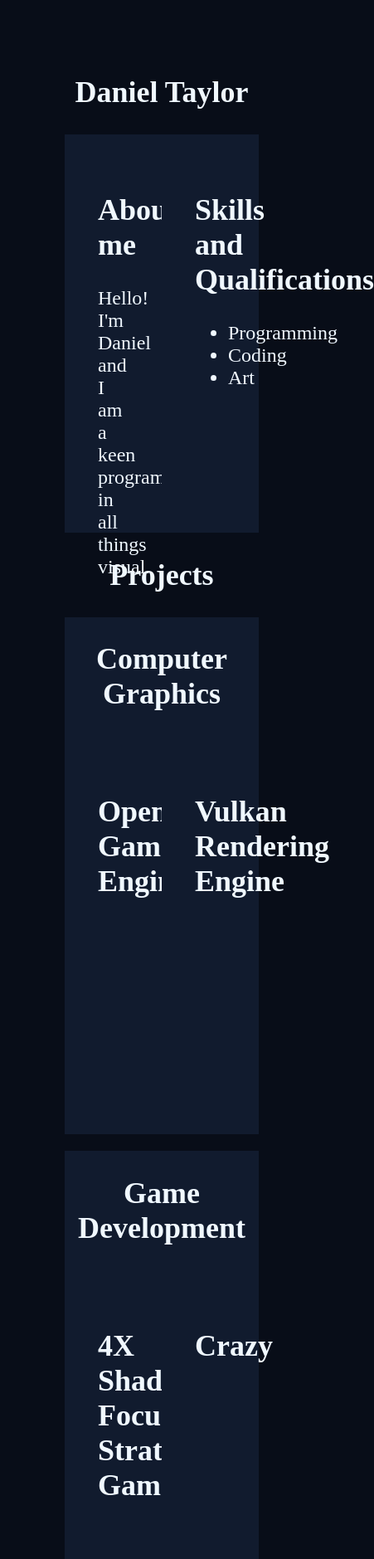
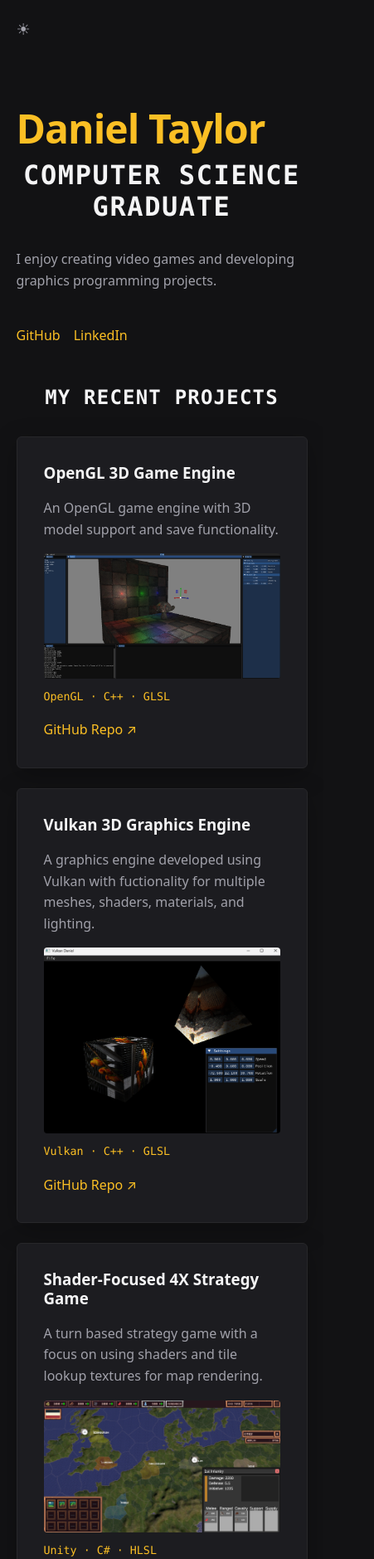
Before and after one commit to dangtaylor19/Portfolio, a plain HTML site: page index.html in a window 390 px wide. Shown: the top 1879 px of the page at 83% size, 451 px wide, since content can reach past the window. Drawn offline with Linux system fonts and the light colour scheme.

Commit message:
Initial Commit

```diff
--- a/index.html
+++ b/index.html
@@ -1,88 +1,108 @@
-<!DOCTYPE html>
+<!doctype html>
 <html lang="en">
 <head>
-        <meta charset="UTF-8" />
-        <meta http-equiv="X-UA-Compatible" content="IE-edge" />
-        <meta name="viewport" content="width=device-width, initial-scale=1.0" />
-        <title>Daniel Taylor | Portfolio</title>
-        <link rel="stylesheet" href="style.css" />
+    <meta charset="utf-8">
+    <meta name="viewport" content="width=device-width,initial-scale=1">
+    <meta name="description" content="Daniel Taylor — Computer Science Graduate">
+    <title>Daniel Taylor</title>
+    <link rel="stylesheet" href="styles.css">
 </head>
+
 <body>
-        <section class="section" id="title">
-            <div class="titlediv">
+    <header>
+        <nav>
+            <a href="#projects">Recent Projects</a>
+            <a href="#skills">Skills</a>
+            <a href="#contact">Contact</a>
+            <button id="theme" aria-label="Toggle theme">☾</button>
+        </nav>
+    </header>
+
+    <main>
+        <section class="hero">
             <h1>Daniel Taylor</h1>
+            <h2>Computer Science Graduate</h2>
+
+            <p class="intro">
+                I enjoy creating video games and developing graphics programming projects.
+            </p>
+
+            <div class="actions">
+                <a href="https://github.com/dangtaylor19" aria-label="GitHub">GitHub</a>
+                <a href="https://www.linkedin.com/in/daniel-taylor-167107242/" aria-label="LinkedIn">LinkedIn</a>
             </div>
         </section>
 
-        <section class="section" id="profile">
-            <div class="half">
-                <h2>About me</h2>
-                <p>Hello! I'm Daniel and I am a keen programmer in all things visual.</p>
+        <section id="projects">
+            <h2>My Recent Projects</h2>
+
+            <div class="projects">
+                <article>
+                    <h3>OpenGL 3D Game Engine</h3>
+                    <p>
+                        An OpenGL game engine with 3D model support and save functionality.
+                    </p>
+                    <img src="gl.png" width="1024px">
+                    </img>
+                    <small>OpenGL · C++ · GLSL</small>
+                    <div class="links">
+                        <a href="https://github.com/">GitHub Repo ↗</a>
                     </div>
+                </article>
 
-            <div class="half">
-                <h2>Skills and Qualifications</h2>
-                <ul>
-                    <li>Programming</li>
-                    <li>Coding</li>
-                    <li>Art</li>
-                </ul>
+                <article>
+                    <h3>Vulkan 3D Graphics Engine</h3>
+                    <p>
+                        A graphics engine developed using Vulkan with fuctionality for multiple meshes, shaders, materials, and lighting.
+                    </p>
+                    <img src="vulkan.webp" width="512px">
+                    </img>
+                    <small>Vulkan · C++ · GLSL</small>
+                    <div class="links">
+                        <a href="https://github.com/dangtaylor19/Vulkan-Project">GitHub Repo ↗</a>
+                    </div>
+            </article>
+
+            <article>
+                <h3>Shader-Focused 4X Strategy Game</h3>
+                <p>
+                    A turn based strategy game with a focus on using shaders and tile lookup textures for map rendering.
+                </p>
+                <img src="4x.webp" width="1024px">
+                </img>
+                <small>Unity · C# · HLSL</small>
+            </article>
             </div>
         </section>
 
-        <section class="section" id="title">
-            <div class="titlediv">
-                <h1>Projects</h1>
+        <section id="skills">
+            <h2>Skills</h2>
+
+            <div class="skills">
+                <span>HTML</span>
+                <span>CSS</span>
+                <span>JavaScript</span>
+                <span>C++</span>
+                <span>Shaders</span>
+                <span>Graphics</span>
+                <span>C#</span>
+                <span>Unity</span>
+                <span>3D Art</span>
             </div>
         </section>
 
-        <section class="section" id="title">
-            <div class="subtitlediv">
-                <h1>Computer Graphics</h1>
-            </div>
+        <section id="contact" class="contact">
+            <h2>Contact</h2>
+            <a class="button" href="mailto:dangtaylor19@gmail.com">
+                Email
+            </a>
         </section>
+    </main>
 
-        <section class="section" id="projects">
-            <div class="half">
-                <h2>OpenGL Game Engine</h2>
-            </div>
+    <footer>
+        <p></p>
+    </footer>
 
-            <div class="half">
-                <h2>Vulkan Rendering Engine</h2>
-            </div>
-        </section>
-
-        <section class="section" id="title">
-            <div class="subtitlediv">
-                <h1>Game Development</h1>
-            </div>
-        </section>
-
-        <section class="section" id="projects">
-            <div class="half">
-                <h2>4X Shader-Focused Strategy Game</h2>
-            </div>
-
-            <div class="half">
-                <h2>Crazy</h2>
-            </div>
-        </section>
-
-        <section class="section" id="title">
-            <div class="subtitlediv">
-                <h1>Other Projects</h1>
-            </div>
-        </section>
-
-        <section class="section" id="projects">
-            <div class="half">
-                <h2>HIPC</h2>
-            </div>
-
-            <div class="half">
-                <h2>Microservices</h2>
-            </div>
-        </section>
     <script src="script.js"></script>
 </body>
 </html>
--- a/script.js
+++ b/script.js
@@ -0,0 +1,15 @@
+const theme = document.querySelector('#theme')
+
+const isDark = localStorage.theme !== 'light'
+
+if (isDark) {
+  document.body.classList.add('dark')
+  theme.textContent = '☀'
+}
+
+theme.onclick = () => {
+  const dark = document.body.classList.toggle('dark')
+
+  localStorage.theme = dark ? 'dark' : 'light'
+  theme.textContent = dark ? '☀' : '☾'
+}
--- /dev/null
+++ b/styles.css
@@ -0,0 +1,238 @@
+:root {
+    --bg: #f3f4f6;
+    --fg: #4b5563;
+    --heading: #1f2937;
+    --primary: #4f46e5;
+    --card: #ffffff;
+    --border: #e5e7eb;
+    --shadow: 0 4px 20px rgba(0, 0, 0, 0.05);
+}
+
+.dark {
+    --bg: #121214;
+    --fg: #a1a1aa;
+    --heading: #f4f4f5;
+    --primary: #fbbf24;
+    --card: #1c1c20;
+    --border: #27272a;
+    --shadow: 0 8px 30px rgba(0, 0, 0, 0.25);
+}
+
+* {
+    box-sizing: border-box;
+}
+
+html {
+    scroll-behavior: smooth;
+}
+
+body {
+    margin: 0;
+    font: 16px/1.6 system-ui, -apple-system, BlinkMacSystemFont, "Segoe UI", Roboto, sans-serif;
+    color: var(--fg);
+    background: var(--bg);
+}
+
+a {
+    color: var(--primary);
+    text-decoration: none;
+}
+
+header, main, footer {
+    width: min(1100px, 90%);
+    margin-inline: auto;
+}
+
+header {
+    height: 90px;
+    display: flex;
+    align-items: center;
+    justify-content: space-between;
+}
+
+.logo {
+    font-size: 1.4rem;
+    font-weight: 700;
+    font-family: ui-monospace, SFMono-Regular, Menlo, Monaco, Consolas, monospace;
+}
+
+nav {
+    display: flex;
+    align-items: center;
+    gap: 1.5rem;
+}
+
+    nav button {
+        padding: 0;
+        border: 0;
+        color: var(--fg);
+        background: none;
+        font-size: 1.2rem;
+        cursor: pointer;
+    }
+
+.hero {
+    min-height: auto;
+    padding-top: 2rem;
+    padding-bottom: 1rem;
+    display: flex;
+    flex-direction: column;
+    justify-content: center;
+    align-items: flex-start;
+}
+
+.hero p:first-child {
+    margin: 0;
+    font-family: ui-monospace, SFMono-Regular, Menlo, Monaco, Consolas, monospace;
+}
+
+article img {
+    max-width: 100%;
+    height: auto;
+    display: block;
+    margin-top: 1rem;
+    margin-bottom: 0.5rem;
+    border-radius: 4px;
+}
+
+h1, h2, h3 {
+    color: var(--heading);
+    line-height: 1.2;
+}
+
+h1 {
+    margin: 0;
+    color: var(--primary);
+    font-size: clamp(3rem, 8vw, 5rem);
+    letter-spacing: -0.02em;
+}
+
+.hero h2 {
+    margin: .5rem 0 1rem;
+    font-size: 2rem;
+}
+
+.intro {
+    max-width: 600px;
+}
+
+.actions, .links {
+    display: flex;
+    align-items: center;
+    gap: 1rem;
+    margin-top: 1.5rem;
+}
+
+.button {
+    display: inline-block;
+    padding: .65rem 1.2rem;
+    border: 2px solid var(--primary);
+    color: var(--primary);
+    border-radius: 4px;
+    font-family: ui-monospace, SFMono-Regular, Menlo, Monaco, Consolas, monospace;
+    font-size: 0.9rem;
+    transition: .2s;
+}
+
+    .button:hover {
+        color: var(--bg);
+        background: var(--primary);
+    }
+
+section {
+    margin-top: 2rem;
+}
+
+    section > h2 {
+        margin-bottom: 2rem;
+        text-align: center;
+        text-transform: uppercase;
+        font-size: 1.5rem;
+        letter-spacing: 0.05em;
+        font-family: ui-monospace, SFMono-Regular, Menlo, Monaco, Consolas, monospace;
+    }
+
+.projects {
+    display: flex;
+    flex-direction: column;
+    gap: 1.5rem;
+}
+
+article {
+    padding: 2rem;
+    background: var(--card);
+    border: 1px solid var(--border);
+    border-radius: 6px;
+    box-shadow: var(--shadow);
+    transition: transform .2s, border-color .2s;
+}
+
+    article:hover {
+        transform: translateY(-5px);
+        border-color: var(--primary);
+    }
+
+    article h3 {
+        margin-top: 0;
+    }
+
+    article small {
+        color: var(--primary);
+        font-family: ui-monospace, SFMono-Regular, Menlo, Monaco, Consolas, monospace;
+    }
+
+.links {
+    margin-top: 1rem;
+}
+
+.skills {
+    max-width: 650px;
+    margin: auto;
+    display: flex;
+    flex-wrap: wrap;
+    justify-content: center;
+    gap: .7rem;
+}
+
+    .skills span {
+        padding: .5rem .9rem;
+        background: var(--card);
+        border: 1px solid var(--border);
+        border-radius: 4px;
+        box-shadow: var(--shadow);
+        font-family: ui-monospace, SFMono-Regular, Menlo, Monaco, Consolas, monospace;
+        font-size: 0.85rem;
+    }
+
+.contact {
+    text-align: center;
+}
+
+footer {
+    padding: 5rem 0 2rem;
+    text-align: center;
+    font-size: .85rem;
+}
+
+@media (max-width: 700px) {
+    header {
+        height: 70px;
+    }
+
+    nav {
+        gap: .8rem;
+    }
+
+        nav a {
+            display: none;
+        }
+
+    .hero {
+        min-height: auto;
+        padding-top: 1.5rem;
+    }
+
+    section {
+        margin-top: 2rem;
+    }
+}
```
Also changed, not shown: 4x.webp (added), gl.png (added), vulkan.webp (added), 2 other files. Lines whose indentation alone changed are shown as unchanged.
